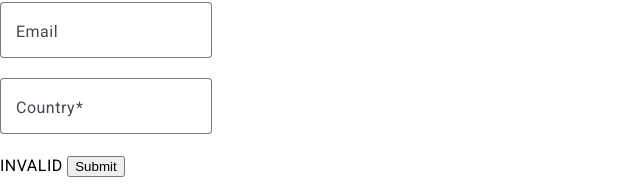
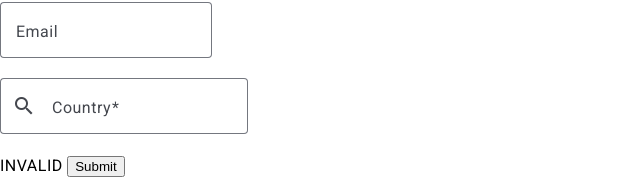
Before and after one commit to amanvishnani/AngularDynamicForms, an Angular app: page / in a window 1280 px wide. Shown: the part 286-470 px from the top of the page, without its empty margins (0-640 px from the left). Built offline with nearby package versions, Linux system fonts and the light colour scheme.

Commit message:
Added some sugar to country dropdown

```diff
--- a/src/app/country-input/country-input.component.html
+++ b/src/app/country-input/country-input.component.html
@@ -1,11 +1,15 @@
-<mat-form-field appearance="outline">
+<mat-form-field appearance="outline" class="country-input-field"> <!-- Added class for potential styling -->
   <mat-label>Country</mat-label>
+  <mat-icon matPrefix *ngIf="!control.value">search</mat-icon> <!-- Search icon prefix -->
   <input type="text"
          placeholder="Select a country"
          aria-label="Country"
          matInput
          [formControl]="control"
          [matAutocomplete]="auto">
+  <button mat-icon-button matSuffix *ngIf="control.value" (click)="control.setValue('')" aria-label="Clear country">
+    <mat-icon>close</mat-icon>
+  </button>
   <mat-autocomplete #auto="matAutocomplete">
     <mat-option *ngFor="let country of filteredCountries | async" [value]="country">
       {{country}}
--- a/src/app/country-input/country-input.component.ts
+++ b/src/app/country-input/country-input.component.ts
@@ -3,9 +3,12 @@ import { AbstractControl, FormControl, ReactiveFormsModule, ValidationErrors, Va
 import { MatFormFieldModule } from '@angular/material/form-field';
 import { MatInputModule } from '@angular/material/input';
 import { MatAutocompleteModule } from '@angular/material/autocomplete';
+import { MatIconModule } from '@angular/material/icon'; // Import MatIconModule
 import { CommonModule } from '@angular/common';
 import { Observable } from 'rxjs';
 import { map, startWith } from 'rxjs/operators';
+import {MatButtonModule} from '@angular/material/button';
+
 
 @Component({
   selector: 'app-country-input',
@@ -16,6 +19,8 @@ import { map, startWith } from 'rxjs/operators';
     MatFormFieldModule,
     MatInputModule,
     MatAutocompleteModule,
+    MatIconModule, // Add MatIconModule here
+    MatButtonModule
   ],
   templateUrl: './country-input.component.html',
   styleUrls: ['./country-input.component.css']
```
